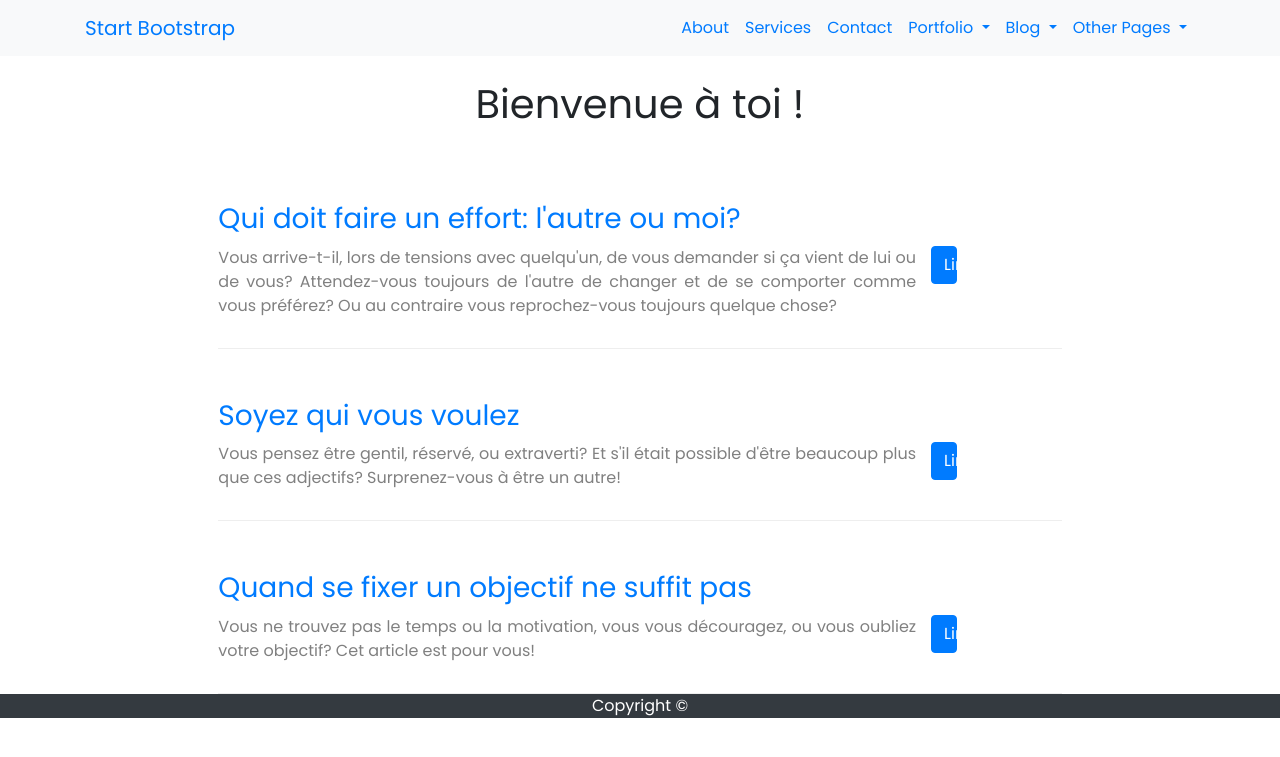
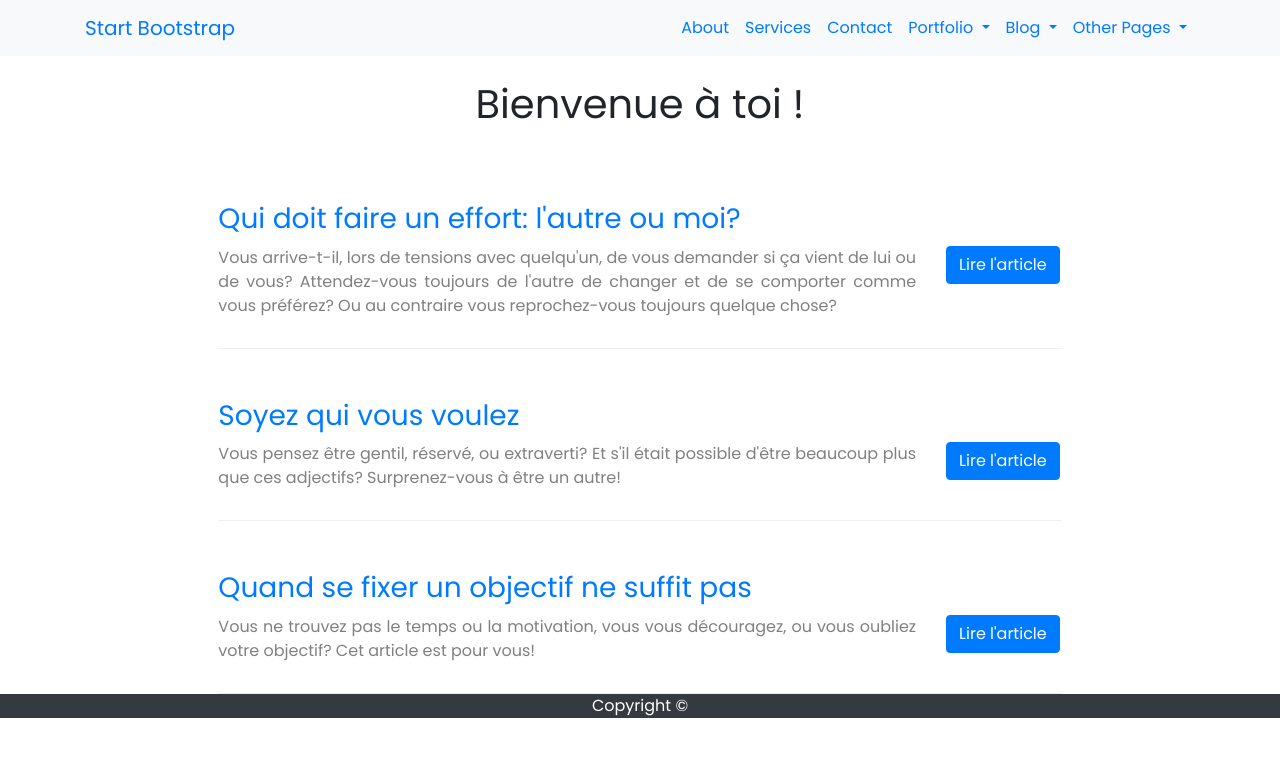
Before and after one commit to OrgaEvolutions/Nathoup.github.io, a Jekyll site: the page built from index.html, in a window 1280 px wide. Shown: the top 757 px of the page. Built offline with Jekyll 4.4.1, drawn with Linux system fonts in a browser that asks for light colours; nearby versions of some CDN libraries; some web fonts are replaced.

Commit message:
Update index.html

```diff
--- a/index.html
+++ b/index.html
@@ -24,11 +24,14 @@ layout: default
 								</a>
 							</div>
 
-							<a href="{{ article.url }}">
-								<div class="col-sm-2 align-middle align-text-middle btn btn-primary">
-									Lire l'article
-								</div>
-							</a>
+
+							<div class="col-sm-2">
+								<a href="{{ article.url }}">
+									<div  class="btn btn-primary">
+										Lire l'article
+									</div>
+								</a>
+							</div>
 					</div>
 			</div>
 		{% endif %}{% endfor %}
```
